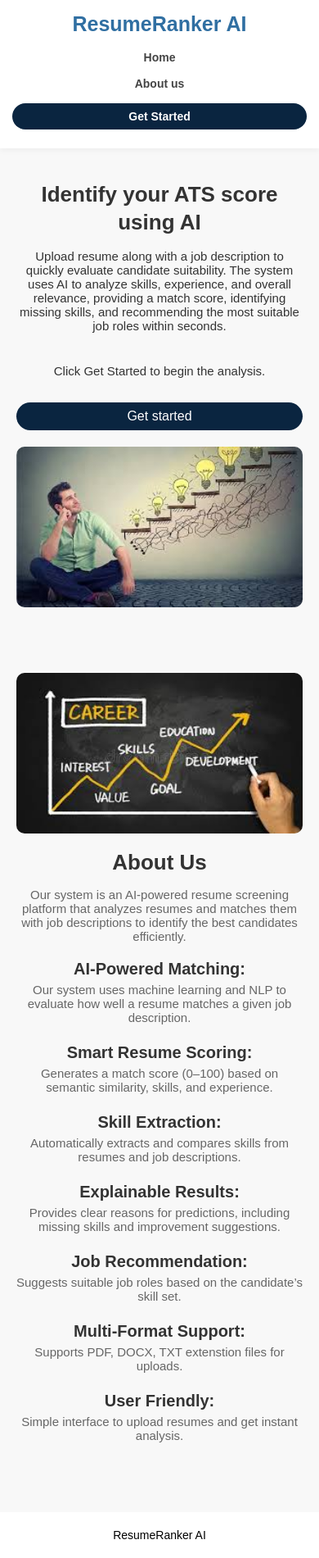
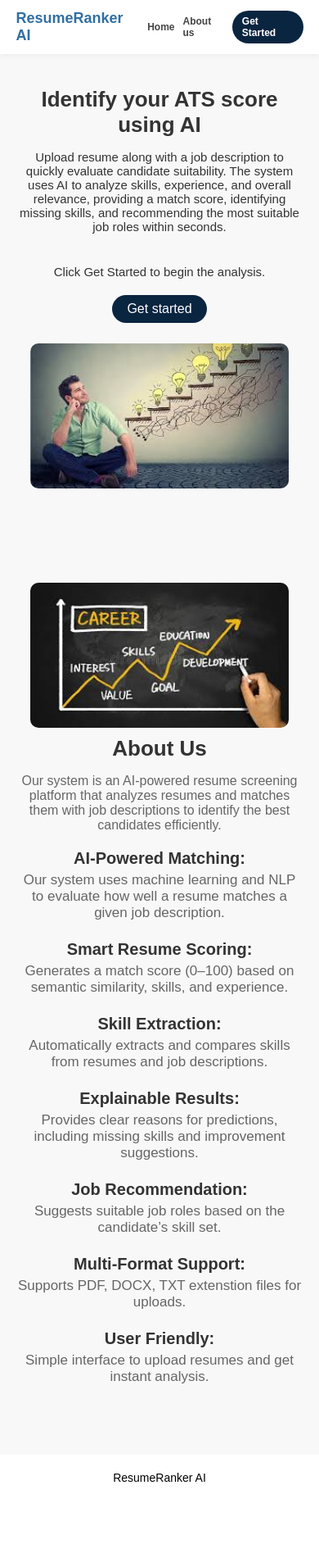
Before and after one commit to Kumbojisaiteja/Resume-Ranker-AI--tf-idf-, a Flask app: page / in a window 390 px wide. Shown: the whole page at 82% size. After the commit the page ends 1808 px from the top, so only its background shows below. Run offline with Flask 3, Linux system fonts and the light colour scheme; parts of the project's set-up code (start-up, migrations or seed data) failed here and were passed over.

Commit message:
Update style.css

```diff
--- a/static/style.css
+++ b/static/style.css
@@ -261,139 +261,129 @@ margin-top:40px;
     100% { transform: rotate(360deg); }
 }
 
-/* ================= MOBILE RESPONSIVE ================= */
-@media (max-width: 768px){
+/* Tablets */
+@media (max-width: 992px) {
 
-    /* NAVBAR */
-    .nav-bar{
+    .hero, .about {
         flex-direction: column;
-        align-items: center;
-        text-align: center;
-        padding: 15px;
-    }
-
-    .nav-links{
-        display: flex;
-        flex-direction: column;
-        width: 100%;
-        margin-top: 10px;
-    }
-
-    .nav-links a{
-        margin: 8px 0;
-        font-size: 14px;
-    }
-
-    .btn{
-        width: 100%;
-        text-align: center;
-        margin-top: 10px;
-    }
-
-    /* HERO SECTION */
-    .hero{
-        flex-direction: column;
-        padding: 40px 20px;
         text-align: center;
     }
 
-    .hero-text{
+    .hero img, .about img {
+        margin-top: 20px;
+        width: 90%;
+    }
+
+    .hero-text, .about-text {
         max-width: 100%;
     }
 
-    .hero-text h1{
-        font-size: 26px;
-        line-height: 1.3;
+    .container {
+        width: 80%;
+    }
+}
+
+
+/* Mobile Devices */
+
+@media (max-width: 600px) {
+
+.nav-bar {
+    flex-direction: row;
+    justify-content: space-between;
+    align-items: center;
+    padding: 12px 5%;
+}
+
+.nav-links {
+    display: flex;
+    align-items: center;
+    width: auto;
+}
+
+.nav-links a {
+    display: inline-block;
+    margin-left: 10px;
+    font-size: 12px;
+}
+
+.nav-links .btn {
+    margin-left: 10px;
+    padding: 6px 12px;
+    font-size: 12px;
+}
+
+.logo {
+    font-size: 18px;
+}
+
+/* HERO */
+    .hero {
+        padding: 40px 5%;
     }
 
-    .hero-text p{
+    .hero-text h1 {
+        font-size: 26px;
+    }
+
+    .hero-text p {
         font-size: 15px;
     }
 
     .hero img{
-        width: 100%;
-        margin-top: 20px;
+        margin-top: 25px;
+        margin-bottom: 25px;
     }
 
-    /* ABOUT SECTION */
-    .about{
-        flex-direction: column;
-        padding: 40px 20px;
-        text-align: center;
+    /* ABOUT */
+    .about {
+        padding: 40px 5%;
     }
 
-    .about-text{
-        max-width: 100%;
-    }
-
-    .about-text h2{
+    .about-text h2 {
         font-size: 26px;
     }
 
-    .about-text p{
-        font-size: 15px;
+    /* FORM / PREDICTION */
+    .container {
+        width: 95%;
     }
 
-    .about img{
-        width: 100%;
-        margin-bottom: 20px;
+    input, textarea {
+        font-size: 14px;
     }
 
-    /* PREDICTION PAGE */
-    .container{
+    button {
         width: 100%;
-        padding: 20px;
+    }
+    .about img{
+        margin-top: 10px;
+        margin-bottom: 10px;
     }
 
-    input, textarea{
-        font-size: 14px;
-        padding: 12px;
+    /* RESULT CARD */
+    .card {
+        padding: 15px;
     }
 
-    textarea{
-        min-height: 150px;
-    }
-
-    button{
-        width: 100%;
-        padding: 12px;
-        font-size: 16px;
-    }
-
-    /* RESULT CARDS */
-    .card{
-        padding: 15px;
-        margin: 15px 0;
-    }
-
-    .card h2{
+    .card h2 {
         font-size: 20px;
     }
 
-    .card b{
-        font-size: 16px;
+    .circle {
+        width: 80px;
+        height: 80px;
     }
 
-    .score{
-        font-size: 18px;
-    }
-
-    /* CIRCLE SCORE */
-    .circle{
-        width: 80px;
-        height: 80px;
-        margin: 10px auto;
-    }
-
-    .inner{
+    .inner {
         width: 60px;
         height: 60px;
-        font-size: 11px;
+        font-size: 10px;
     }
 
     /* FOOTER */
-    footer{
+    footer {
+        font-size: 14px;
         padding: 20px;
-        font-size: 14px;
     }
 }
```
